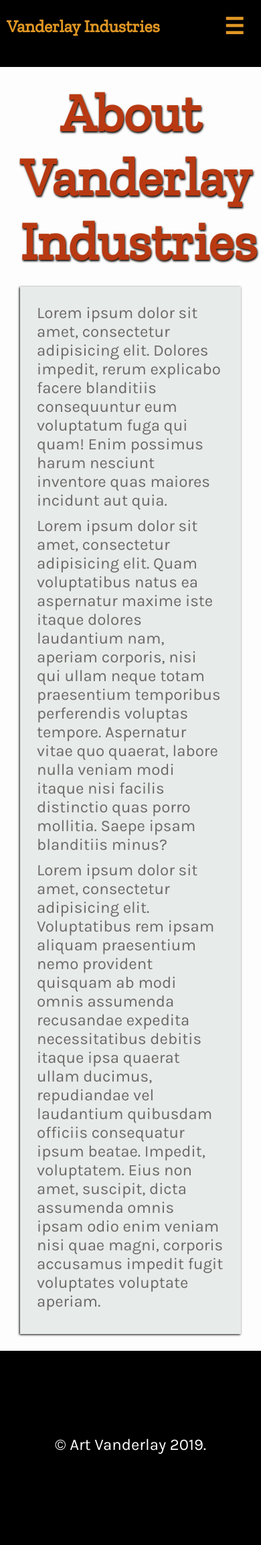
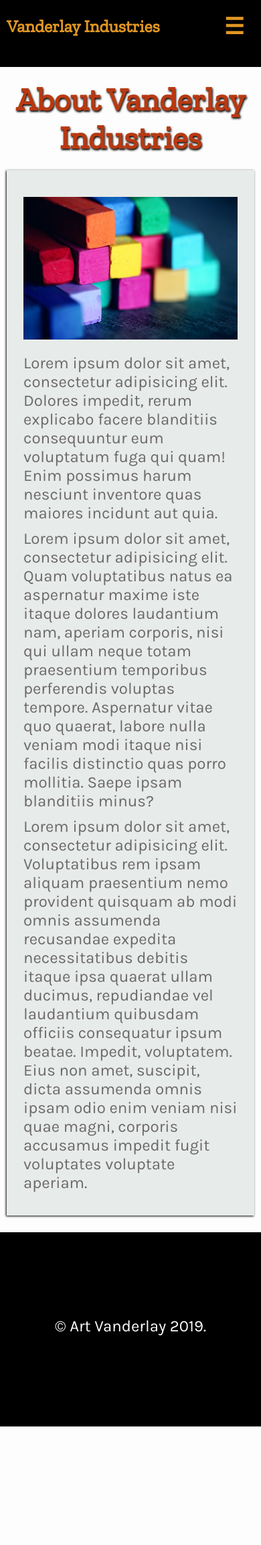
Before and after one commit to russelljkennedy/vandelay-industries, a Jekyll site: the page built from about.html, in a window 390 px wide. Shown: the whole page at 67% size. Built offline with Jekyll 4.4.1, drawn with Linux system fonts in a browser that asks for light colours; after the commit the page ends 2130 px from its top, so only the background shows below that.

Commit message:
Site responsiveness

```diff
--- a/about.html
+++ b/about.html
@@ -9,6 +9,9 @@ title: About Vanderlay Industries
   </section>
   <!-- Content container -->
   <section class="content">
+    <figure class="align-left">
+      <img src="/img/03-about-blocks.jpeg" alt="Image of toy building blocks">
+    </figure>
     <p>Lorem ipsum dolor sit amet, consectetur adipisicing elit. Dolores impedit, rerum explicabo facere blanditiis consequuntur eum voluptatum fuga qui quam! Enim possimus harum nesciunt inventore quas maiores incidunt aut quia.</p>
     <p>Lorem ipsum dolor sit amet, consectetur adipisicing elit. Quam voluptatibus natus ea aspernatur maxime iste itaque dolores laudantium nam, aperiam corporis, nisi qui ullam neque totam praesentium temporibus perferendis voluptas tempore. Aspernatur vitae quo quaerat, labore nulla veniam modi itaque nisi facilis distinctio quas porro mollitia. Saepe ipsam blanditiis minus?</p>
     <p>Lorem ipsum dolor sit amet, consectetur adipisicing elit. Voluptatibus rem ipsam aliquam praesentium nemo provident quisquam ab modi omnis assumenda recusandae expedita necessitatibus debitis itaque ipsa quaerat ullam ducimus, repudiandae vel laudantium quibusdam officiis consequatur ipsum beatae. Impedit, voluptatem. Eius non amet, suscipit, dicta assumenda omnis ipsam odio enim veniam nisi quae magni, corporis accusamus impedit fugit voluptates voluptate aperiam.</p>
--- a/css/style.css
+++ b/css/style.css
@@ -68,17 +68,18 @@ img {
 }
 .align-left {
   float: left;
-  max-width: 30%;
+  /* max-width: 30%; */
 }
 .align-right {
   float: right;
-  max-width: 30%;
+  /* max-width: 30%; */
 }
 figure {
   padding: 15px;
 }
 figure img {
-  display: block;
+  /* display: block; */
+  max-width: 400px;
 }
 figure figcaption {
   text-align: center;
@@ -180,7 +181,7 @@ button.hamburger {
   position:absolute;
   text-align:center;
   font-size:12px;
-  border-bottom: #dddddd 1.5px solid;
+  border-bottom: #938e8e 2px solid;
 }
 .pop-menu ul {
   display: block;
@@ -192,14 +193,14 @@ button.hamburger {
 .pop-menu li {
   display: block;
   font-family: 'Karla', Roboto, sans-serif;
-  padding:15px 0 15px 0;
+  padding: 0;
   border:#dddddd 1px solid;
 }
 .pop-menu li:hover {
   display: block;
   background:#ffffff;
-  padding:15px 0 15px 0;
-  border-bottom:#dddddd 1px solid;
+  padding: 0;
+  border:#dddddd 1px solid;
 }
 .pop-menu ul li a {
   display: block;
@@ -548,6 +549,7 @@ input[type="submit"]{
   font-size: 1.3rem;
   font-family: 'Karla', Roboto, sans-serif;
   width: 10%;
+  min-width: 100px;
   height: 35px;
   margin-top: 15px;
   letter-spacing: -1.2px;
@@ -579,9 +581,16 @@ input[type="submit"]:hover {
   h1 {
     font-size: 6rem;
   }
-  .align-left, .align-right {
+  input#firstname,
+  input#lastname,
+  input#email,
+  textarea#message {
+    width: 90%;
+    min-width: 150px;
+  }
+  /* .align-left, .align-right {
     max-width: 50%;
-  }
+  } */
 }
 @media only screen and (max-width:856px) {
   .blog-post {
@@ -605,12 +614,22 @@ input[type="submit"]:hover {
   #logo-container {
     display: block;
   }
+  .vl-page {
+    margin: 0 10px;
+  }
   h1 {
     font-size: 5rem;
   }
-  .align-left, .align-right {
+  .title-container {
+    padding: 20px 5px;
+  }
+  figure {
+    width: 100%;
+    text-align: center;
+    padding: 15px 0;
+  }
+  figure img {
     max-width: 100%;
-    padding: 15px 0;
   }
 }
 @media only screen and (max-width:650px) {
@@ -646,6 +665,9 @@ input[type="submit"]:hover {
     .next {
       right: 0;
     }
+    .blog-grid {
+      grid-template-columns: repeat( auto-fit, minmax( 300px, 1fr ) );
+    }
 }
 @media only screen and (max-width:400px) {
   h1.hero-title {
@@ -667,6 +689,12 @@ input[type="submit"]:hover {
   .next {
     right: -5px;
   }
+  h1.title {
+    font-size: 3rem;
+  }
+  .blog-grid {
+    padding: 15px 0;
+  }
 }
 @media only screen and (max-width:350px) {
   h1.hero-title {
@@ -677,9 +705,18 @@ input[type="submit"]:hover {
   #logo-container h2 {
     font-size: 1.2rem;
   }
+  .blog-grid {
+    grid-template-columns: 1fr;
+  }
 }
 @media only screen and (max-width:250px) {
   #logo-container {
     display: none;
   }
+  .blog-post h3 {
+    font-size: 1.5rem;
+  }
+  p.date {
+    font-size: 1rem;
+  }
 }
```
Also changed, not shown: img/03-about-blocks.jpeg (added), img/blog/01-posts/01-cat-moon.jpg.
